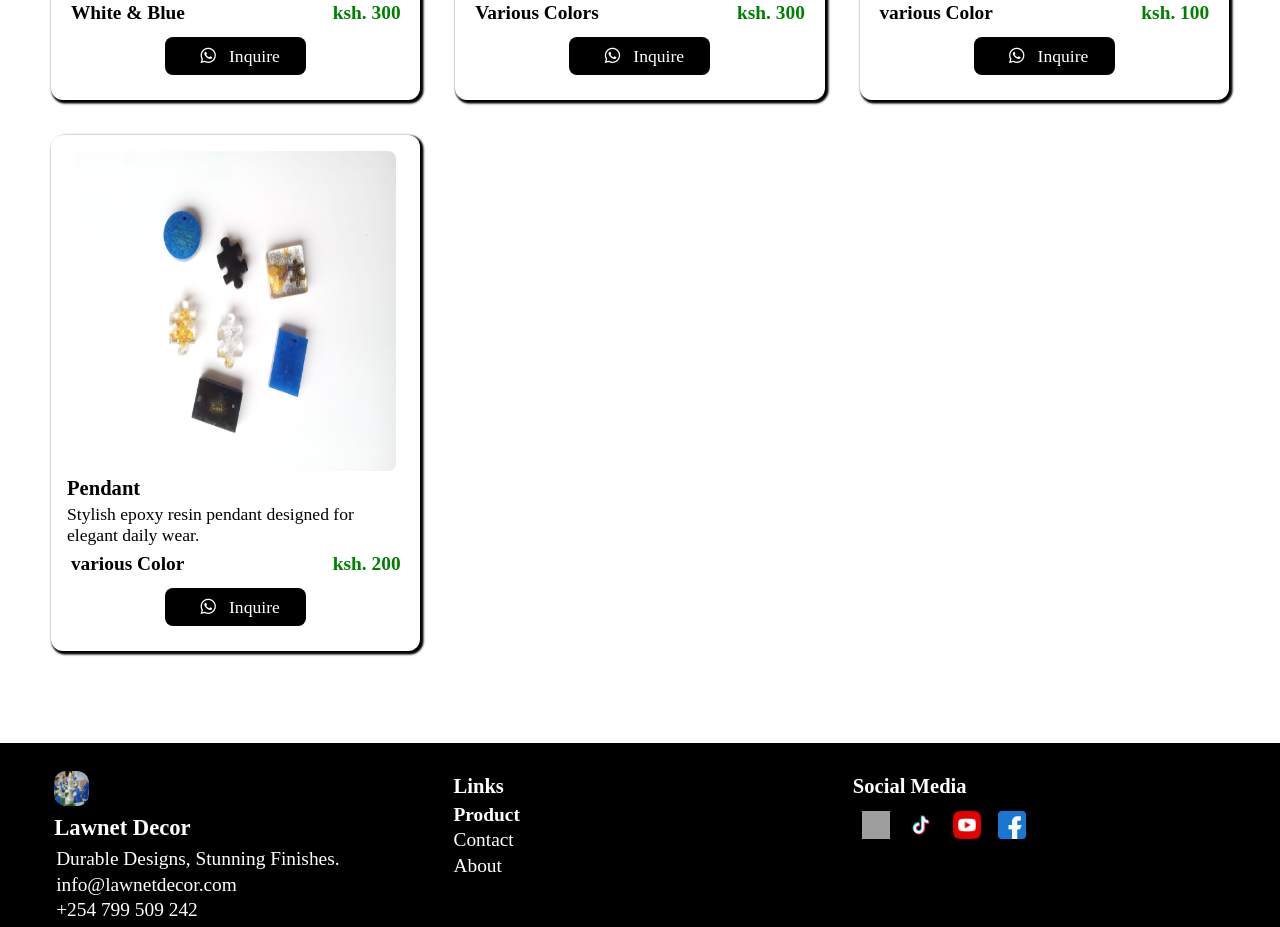
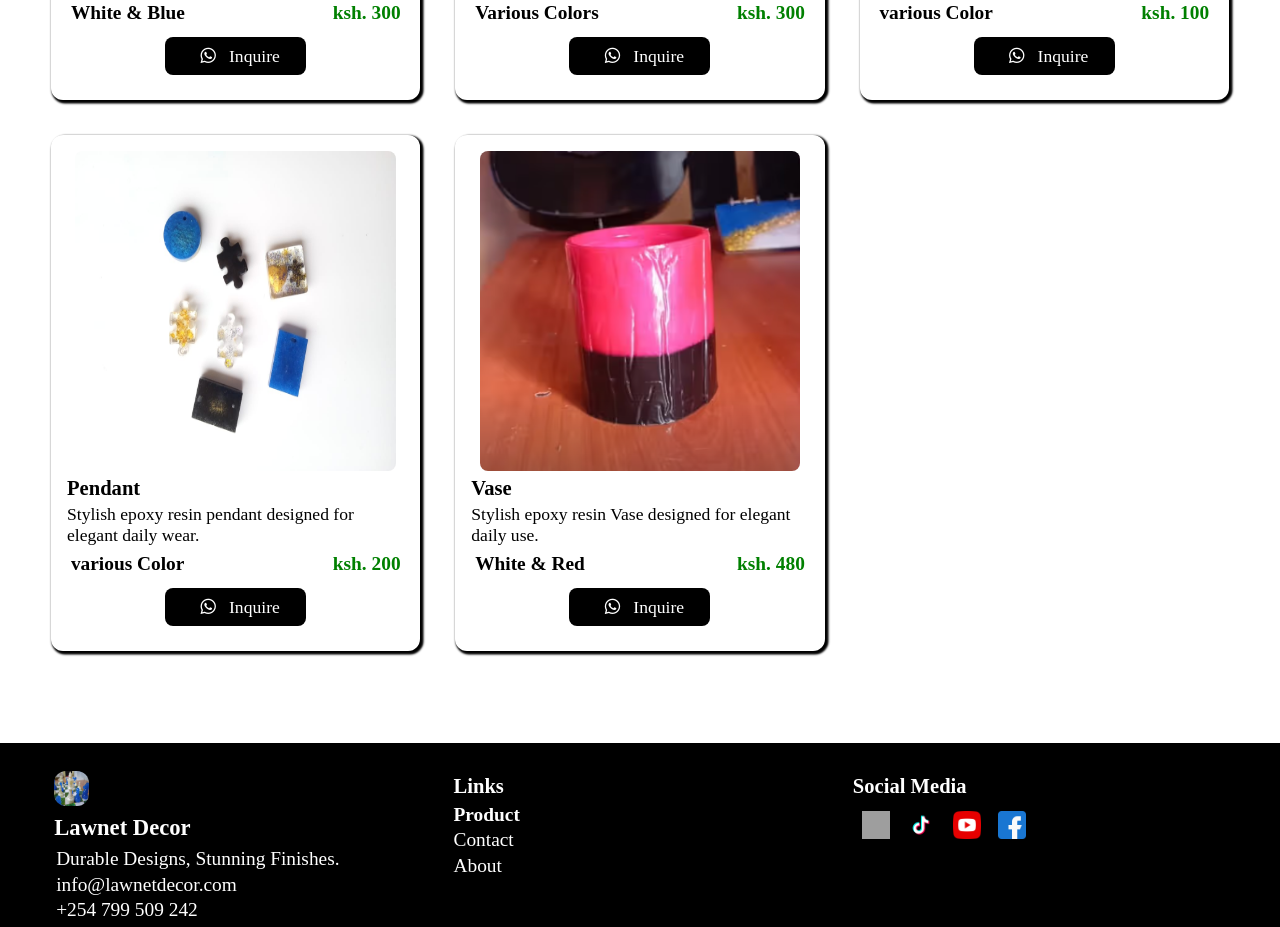
Before and after one commit to Lawrence-Mwangi/Lawnet-catalog, a Vue app: page /product in a window 1280 px wide. Shown: the part 2220-3147 px from the top of the page. Built offline with nearby package versions, Linux system fonts and the light colour scheme; grey boxes are pictures that could not be loaded.

Commit message:
add a new product on the product view

```diff
--- a/src/product.js
+++ b/src/product.js
@@ -114,7 +114,14 @@ export const products = [
         description:'Stylish epoxy resin pendant designed for elegant daily wear.',
         color:'various Color',
         image: 'assets/images/pendant.jpeg',
+    },
+
+    {
+        id:14,
+        name:'Vase',
+        price: '480',
+        description:'Stylish epoxy resin Vase designed for elegant daily use.',
+        color:'White & Red',
+        image: 'assets/images/vase.png',
     }
-
-
 ]
```
Also changed, not shown: public/assets/images/vase.png (added).
